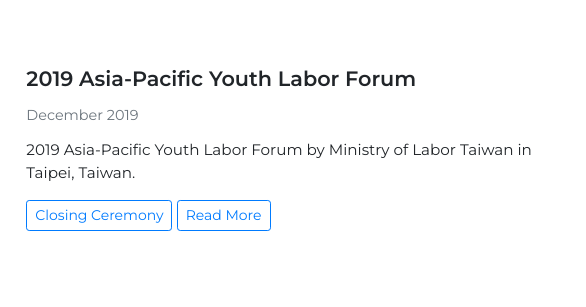
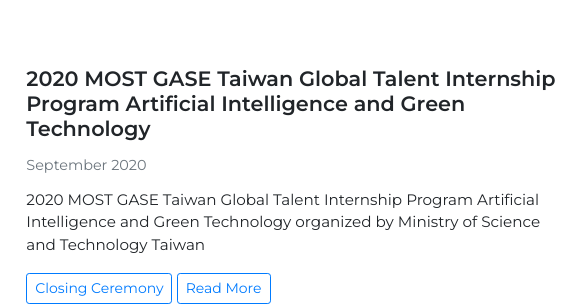
Before and after one commit to hoduchieu01/hoduchieu.tech_blog, a plain HTML site: page index.html in a window 1280 px wide. Shown: the part 1051-1358 px from the top of the page, 547-1133 px from the left. Drawn offline with Linux system fonts and the light colour scheme; some packages are replaced by stand-ins of ours; a script that the page names is missing.

Commit message:
Update index.html

```diff
--- a/index.html
+++ b/index.html
@@ -70,9 +70,9 @@
                         <div class="row">
                             <div class="col-lg-5"><img class="rounded img-fluid" src="assets/img/list/gase.png"></div> <!-- 1600 x 1068 px-->
                             <div class="col-lg-7">
-                                <h3>2019 Asia-Pacific Youth Labor Forum</h3>
-                                <div class="info"><span class="text-muted">December 2019</span></div>
-                                <p> 2019 Asia-Pacific Youth Labor Forum by Ministry of Labor Taiwan in Taipei, Taiwan.
+                                <h3>2020 MOST GASE Taiwan Global Talent Internship Program Artificial Intelligence and Green Technology</h3>
+                                <div class="info"><span class="text-muted">September 2020</span></div>
+                                <p> 2020 MOST GASE Taiwan Global Talent Internship Program Artificial Intelligence and Green Technology organized by Ministry of Science and Technology Taiwan
                                 </p>
                                 <a href="https://gasesummer.most.ntu.edu.tw/news-content/18"><button class="btn btn-outline-primary btn-sm" type="button">Closing Ceremony</button></a>
                                 <a href="https://gasesummer.most.ntu.edu.tw/news-content/20"><button class="btn btn-outline-primary btn-sm" type="button">Read More</button></a></div>
```
